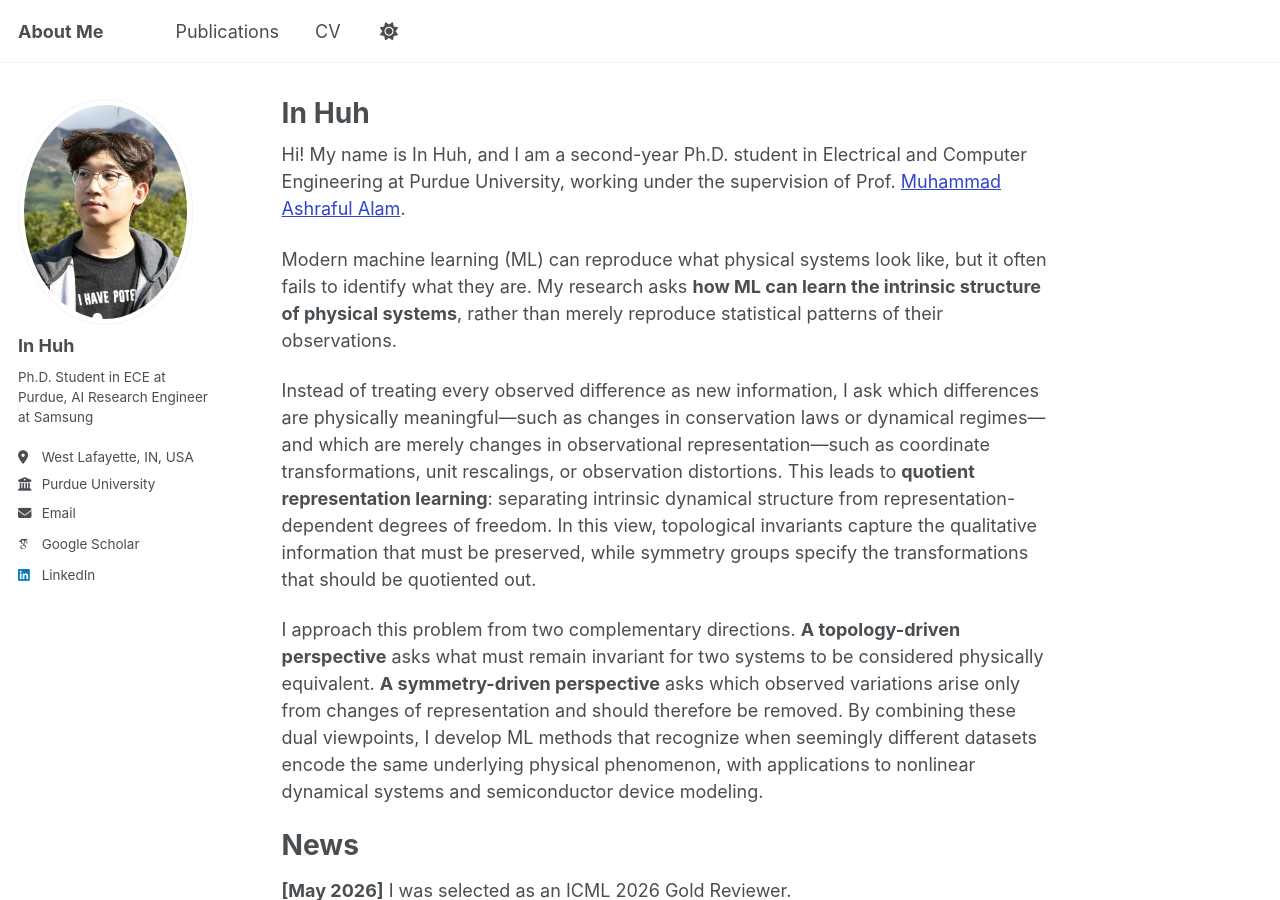
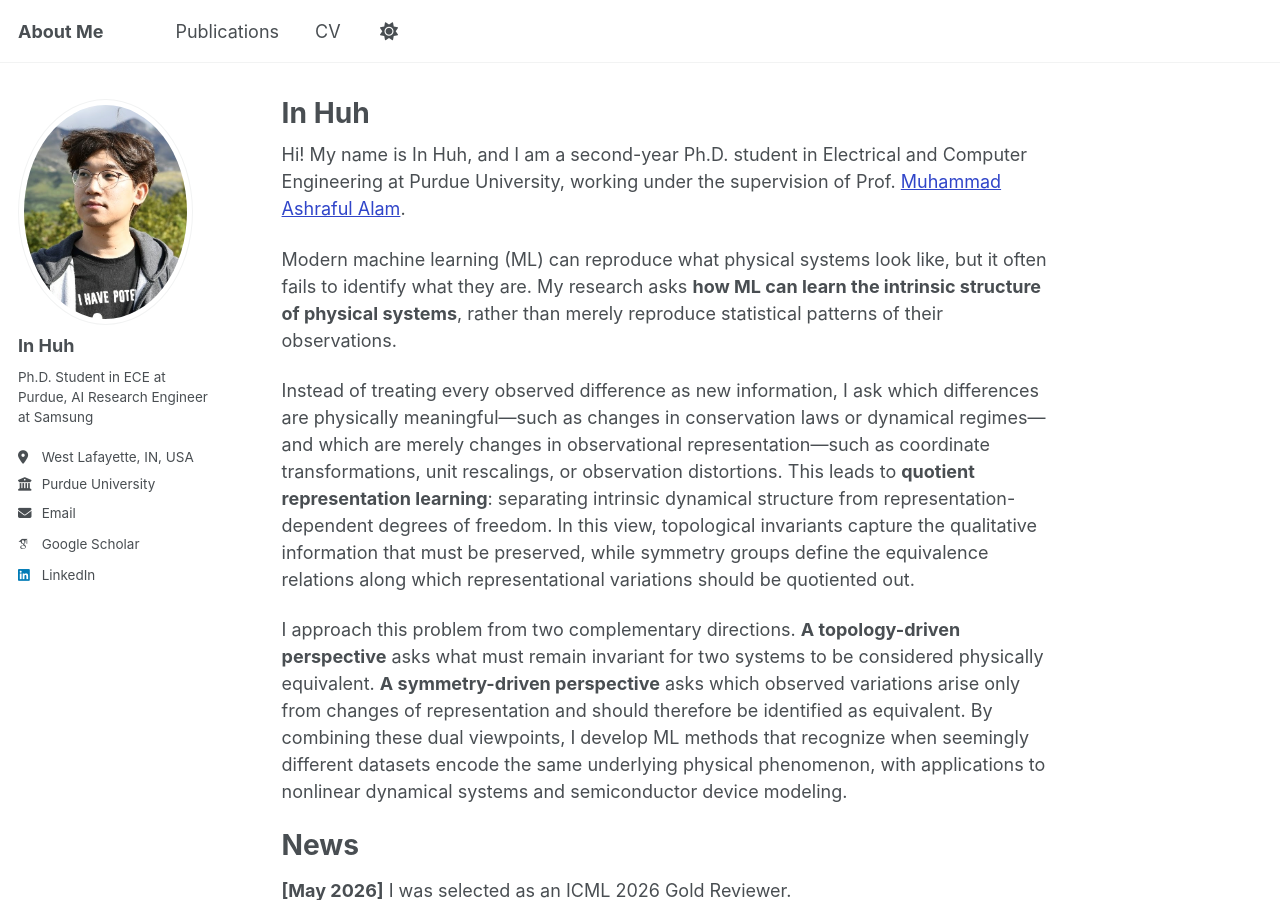
Before and after one commit to inhuh91/inhuh91.github.io, a Jekyll site: the page built from _pages/about.md, in a window 1280 px wide and 900 px high. Built offline with Jekyll 4.4.1, drawn with Linux system fonts in a browser that asks for light colours; some web fonts are replaced.

Commit message:
Publication updated.

```diff
--- a/_pages/about.md
+++ b/_pages/about.md
@@ -11,9 +11,9 @@ Hi! My name is In Huh, and I am a second-year Ph.D. student in Electrical and Co
 
 Modern machine learning (ML) can reproduce what physical systems look like, but it often fails to identify what they are. My research asks **how ML can learn the intrinsic structure of physical systems**, rather than merely reproduce statistical patterns of their observations.
 
-Instead of treating every observed difference as new information, I ask which differences are physically meaningful—such as changes in conservation laws or dynamical regimes—and which are merely changes in observational representation—such as coordinate transformations, unit rescalings, or observation distortions. This leads to **quotient representation learning**: separating intrinsic dynamical structure from representation-dependent degrees of freedom. In this view, topological invariants capture the qualitative information that must be preserved, while symmetry groups specify the transformations that should be quotiented out.
+Instead of treating every observed difference as new information, I ask which differences are physically meaningful—such as changes in conservation laws or dynamical regimes—and which are merely changes in observational representation—such as coordinate transformations, unit rescalings, or observation distortions. This leads to **quotient representation learning**: separating intrinsic dynamical structure from representation-dependent degrees of freedom. In this view, topological invariants capture the qualitative information that must be preserved, while symmetry groups define the equivalence relations along which representational variations should be quotiented out.
 
-I approach this problem from two complementary directions. **A topology-driven perspective** asks what must remain invariant for two systems to be considered physically equivalent. **A symmetry-driven perspective** asks which observed variations arise only from changes of representation and should therefore be removed. By combining these dual viewpoints, I develop ML methods that recognize when seemingly different datasets encode the same underlying physical phenomenon, with applications to nonlinear dynamical systems and semiconductor device modeling.
+I approach this problem from two complementary directions. **A topology-driven perspective** asks what must remain invariant for two systems to be considered physically equivalent. **A symmetry-driven perspective** asks which observed variations arise only from changes of representation and should therefore be identified as equivalent. By combining these dual viewpoints, I develop ML methods that recognize when seemingly different datasets encode the same underlying physical phenomenon, with applications to nonlinear dynamical systems and semiconductor device modeling.
 
 News
 ======
```
